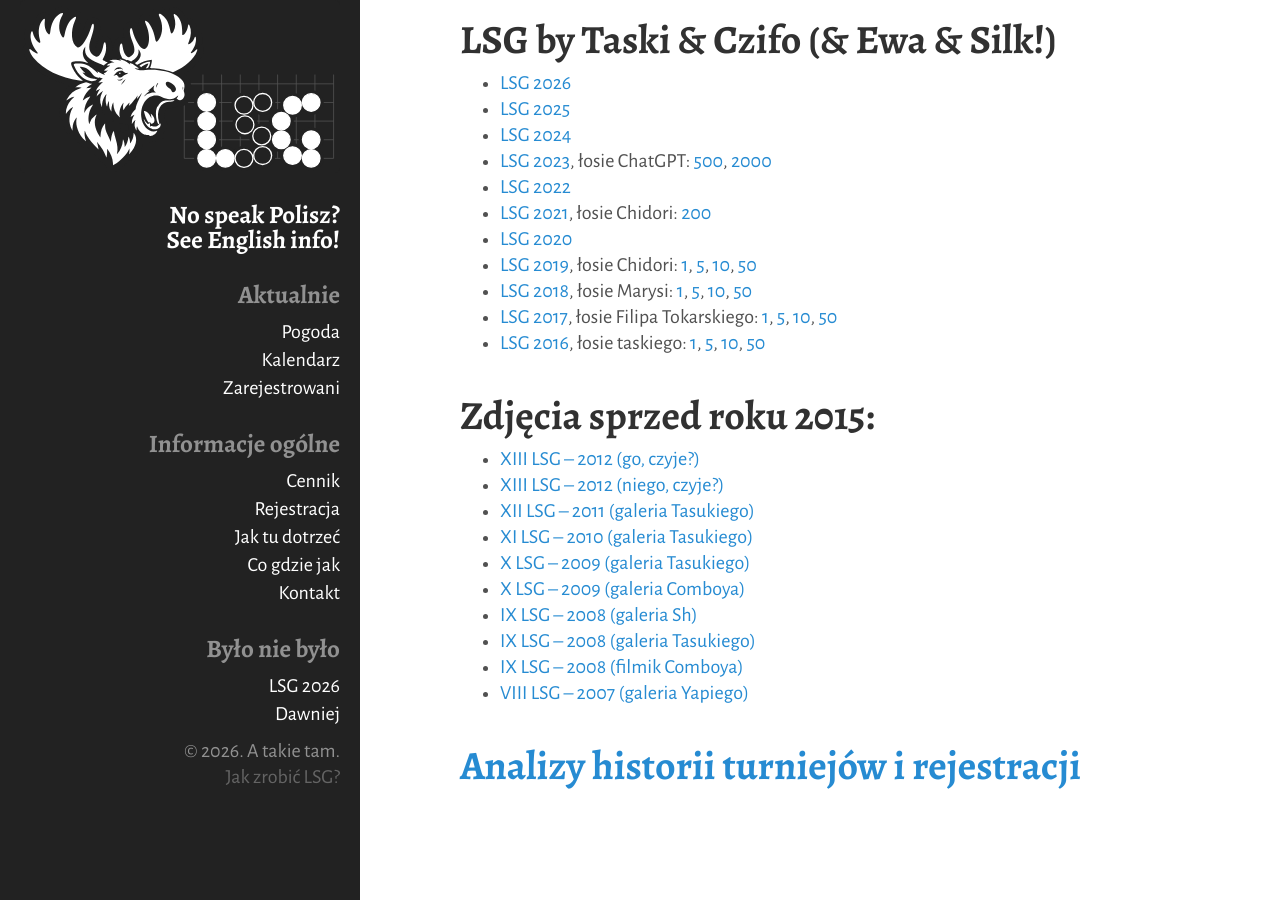
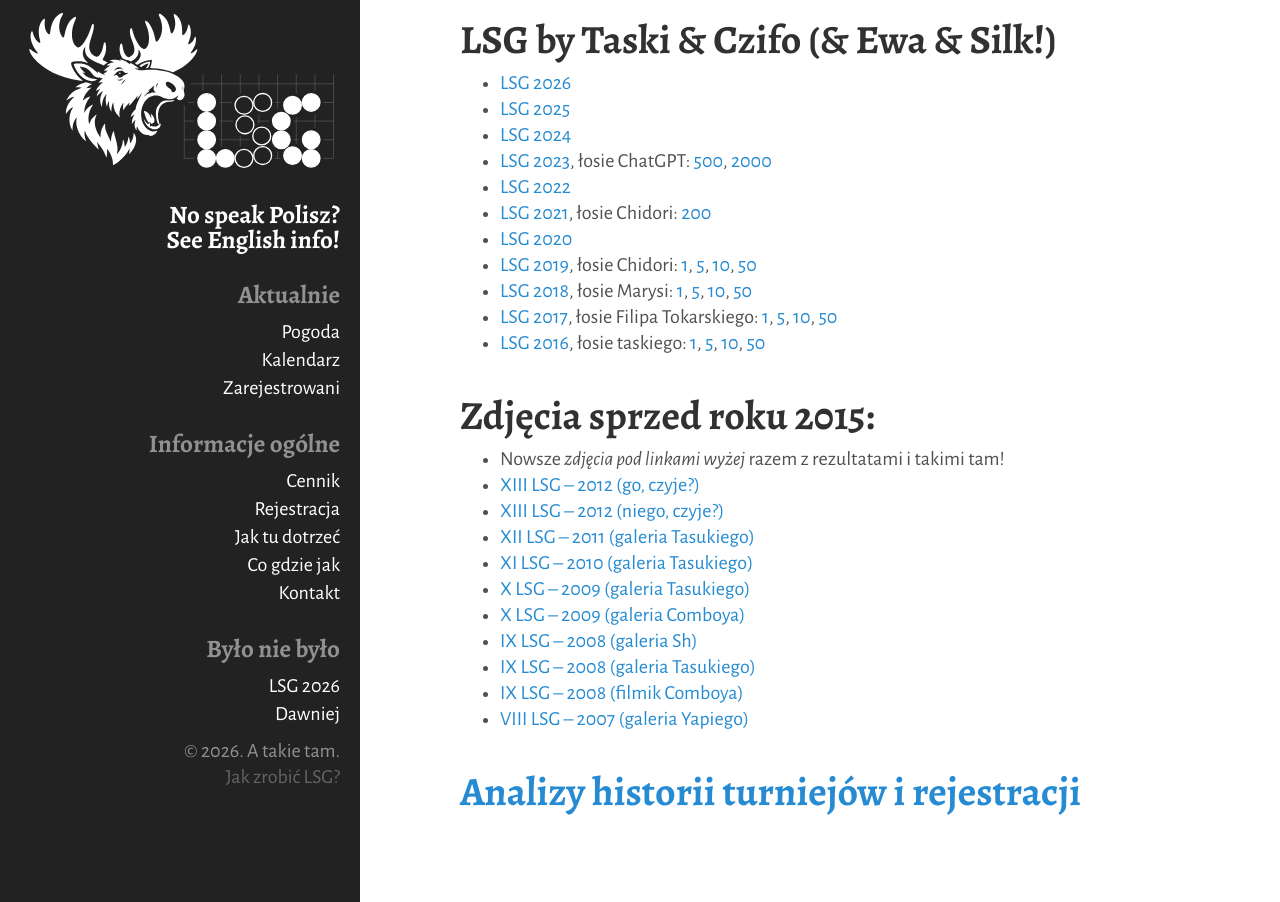
Before and after one commit to tasuki/lsg, a Jekyll site: the page built from _pages/dawniej.md, in a window 1280 px wide. Built offline with Jekyll 4.4.1, drawn with Linux system fonts in a browser that asks for light colours.

Commit message:
Moar zdjęć

```diff
--- a/_pages/dawniej.md
+++ b/_pages/dawniej.md
@@ -39,6 +39,7 @@ title: Dawniej
 
 ## Zdjęcia sprzed roku 2015:
 
+- Nowsze *zdjęcia pod linkami wyżej* razem z rezultatami i takimi tam!
 - <a href="https://picasaweb.google.com/101344519657364273322/2012Go">XIII LSG -- 2012 (go, czyje?)</a>
 - <a href="https://picasaweb.google.com/101344519657364273322/2012">XIII LSG -- 2012 (niego, czyje?)</a>
 - <a href="https://gallery.tasuki.org/2011/08-lsg"> XII LSG -- 2011 (galeria Tasukiego)</a>
```
